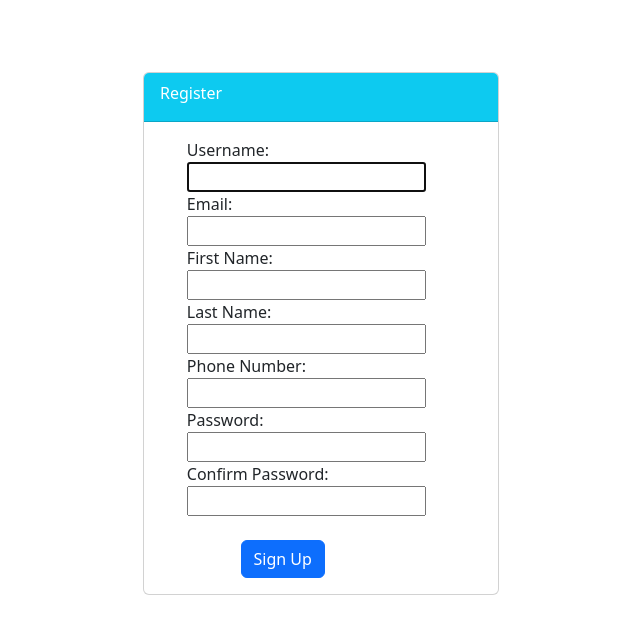
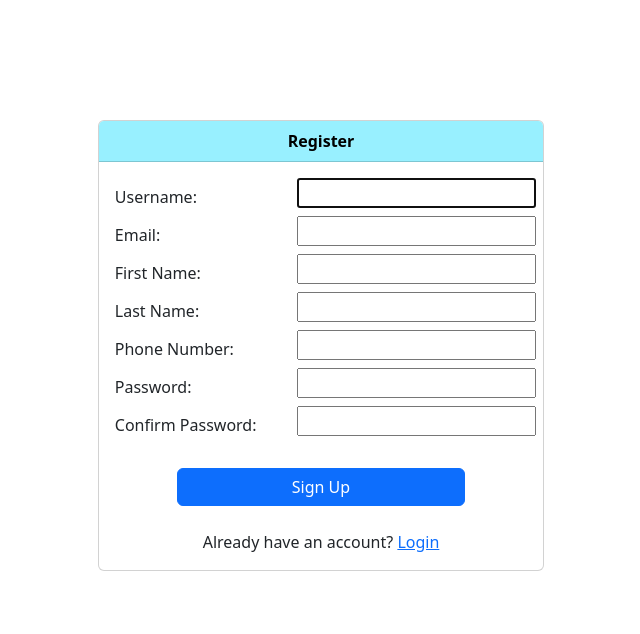
Before and after one commit to SohamDas2003/Clothing, a Django app: page /register/ in a window 1280 px wide. Shown: the part 61-695 px from the top of the page, without its empty margins (319-959 px from the left). Run offline with Django 4.2, Linux system fonts and the light colour scheme; some libraries are stand-ins or nearby versions.

Commit message:
commit:24

```diff
--- a/genx/clothing/admin.py
+++ b/genx/clothing/admin.py
@@ -3,10 +3,11 @@ from clothing.models import Item, CartItem, CusOrders
 
 
 class ItemAdmin(admin.ModelAdmin):
-    list_display = ('id', 'prod_code', 'item_name', 'item_desc', 'item_price', 'category')
+    list_display = ('id', 'item_name', 'item_desc', 'item_price', 'category')
 
 
 # Register your models here.
 
 admin.site.register(Item, ItemAdmin)
 admin.site.register(CusOrders)
+admin.site.register(CartItem)
--- a/genx/clothing/views.py
+++ b/genx/clothing/views.py
@@ -30,13 +30,8 @@ def index(request):
 def detail(request, item_id):
     item = Item.objects.get(pk=item_id)
 
-    Obj_CusOrders = CusOrders.objects.filter(
-        user= request.user.username
-    )
-
     context = {
         'item':item,
-        'oco':Obj_CusOrders,
     }
 
     return render(request, 'clothing/detail.html', context)
--- a/genx/users/templates/users/register.html
+++ b/genx/users/templates/users/register.html
@@ -3,58 +3,69 @@
 {% block body %}
 
 <br><br><br>
-
-<div class="container">
-	<div class="row">
-		<div class="col-md-4 offset-md-4">
-			<div class="card">
-				<div class="card-header text-white bg-info">
-					<div class="card-title">Register</div>
+<div class="container mt-5">
+	<div class="card mx-auto" style="max-width: 40%">
+		<div class="card-header text-center" style="background-color: #98f0ff; color: #000000; font-weight: bold;">
+			Register
+		</div>
+		<div class="card-body">
+			<form method="POST">
+				{% csrf_token %}
+				<div class="form-group row">
+					<label for="username" class="col-sm-5 col-form-label text-right">Username:</label>
+					<div class="col-sm-7">
+						{{ form.username }}
+					</div>
 				</div>
-				<div class="card-body">
-					<form method="POST">
-						{% csrf_token %}
-						<label class="offset-md-1">Username: </label>
-						<br />
-						<span class="offset-md-1">{{ form.username }}</span>
-						<br />
-						<label class="offset-md-1">Email: </label>
-						<br />
-						<span class="offset-md-1">{{ form.email }}</span>
-						<br />
-						<label class="offset-md-1">First Name: </label>
-						<br />
-						<span class="offset-md-1">{{ form.first_name }}</span>
-						<br />
-						<label class="offset-md-1">Last Name: </label>
-						<br />
-						<span class="offset-md-1">{{ form.last_name }}</span>
-						<br />
-						<label class="offset-md-1">Phone Number: </label>
-						<br />
-						<span class="offset-md-1">{{ form.mob_num }}</span>
-						<br />
-						<label class="offset-md-1">Password: </label>
-						<br />
-						<span class="offset-md-1">{{ form.password1 }}</span>
-						<br />
-						<label class="offset-md-1">Confirm Password: </label>
-						<span class="offset-md-1">{{ form.password2 }}</span>
-						<br />
-						<br />
-						<button
-							class="offset-md-3 btn btn-primary"
-							type="submit">
-							Sign Up
-						</button>
-					</form>
+				<div class="form-group row">
+					<label for="email" class="col-sm-5 col-form-label text-right">Email:</label>
+					<div class="col-sm-7">
+						{{ form.email }}
+					</div>
 				</div>
+				<div class="form-group row">
+					<label for="first_name" class="col-sm-5 col-form-label text-right">First Name:</label>
+					<div class="col-sm-7">
+						{{ form.first_name }}
+					</div>
+				</div>
+				<div class="form-group row">
+					<label for="last_name" class="col-sm-5 col-form-label text-right">Last Name:</label>
+					<div class="col-sm-7">
+						{{ form.last_name }}
+					</div>
+				</div>
+				<div class="form-group row">
+					<label for="mob_num" class="col-sm-5 col-form-label text-right">Phone Number:</label>
+					<div class="col-sm-7">
+						{{ form.mob_num }}
+					</div>
+				</div>
+				<div class="form-group row">
+					<label for="password1" class="col-sm-5 col-form-label text-right">Password:</label>
+					<div class="col-sm-7">
+						{{ form.password1 }}
+					</div>
+				</div>
+				<div class="form-group row">
+					<label for="password2" class="col-sm-5 col-form-label text-right">Confirm Password:</label>
+					<div class="col-sm-7">
+						{{ form.password2 }}
+					</div>
+				</div>
+				<br>
+				<div class="form-group row">
+					<div class=" text-center">
+						<button class="btn btn-primary" type="submit" style="width: 70%;">Sign Up</button>
+					</div>
+				</div>
+			</form>
+			<br>
+			<div class="text-center">
+				Already have an account? <a href="{% url 'login' %}">Login</a>
 			</div>
 		</div>
 	</div>
 </div>
 
-
-<br><br><br>
-
 {% endblock %}
```
Also changed, not shown: genx/clothing/models.py (+13 -15 lines), genx/clothing/templates/clothing/index.html (+7 -23 lines), genx/clothing/templates/clothing/myorders.html (+4 -4 lines), genx/users/templates/users/login.html (+6 -3 lines), genx/clothing/migrations/0011_remove_item_prod_code_alter_cusorders_user_and_more.py (added), genx/clothing/migrations/0012_remove_cusorders_prod_code.py (added), genx/clothing/migrations/0013_cusorders_item_alter_cartitem_size.py (added), genx/clothing/migrations/0014_alter_cusorders_user.py (added), genx/db.sqlite3, genx/users/migrations/0007_alter_profile_location.py (added).
